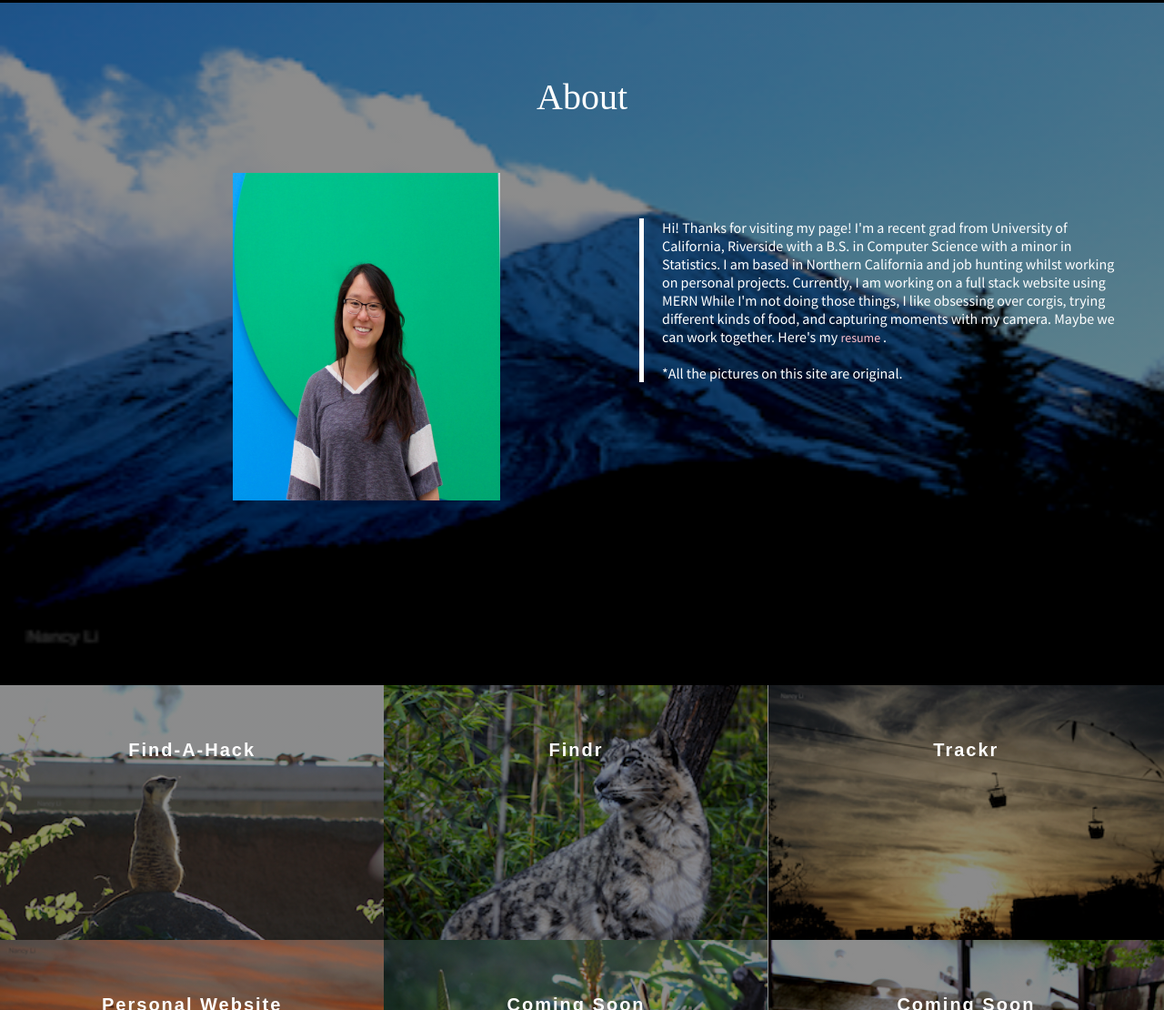
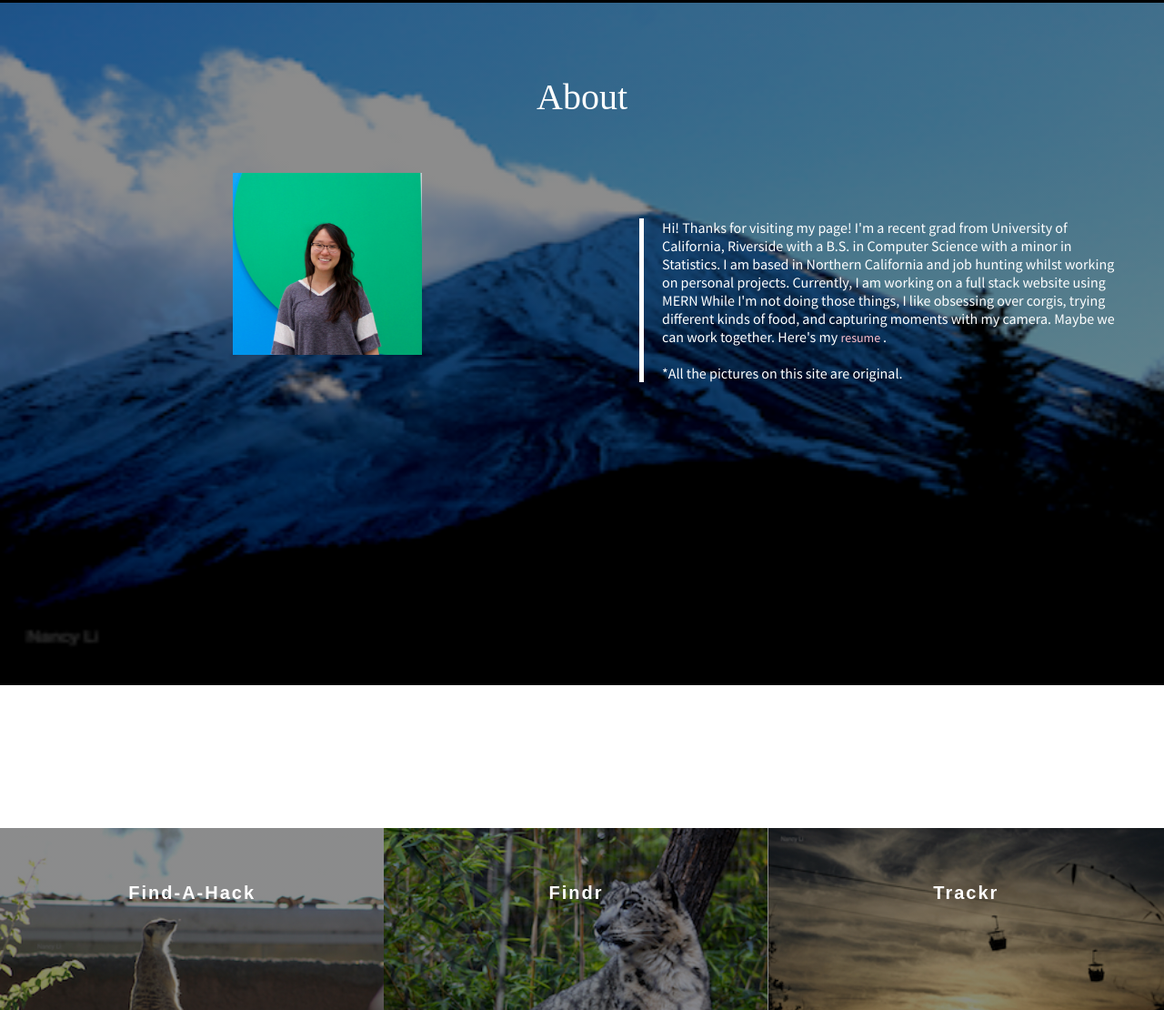
Before and after one commit to musicalburrito/personal-website, a website: page public/index.html in a window 1280 px wide. Shown: the part 747-1857 px from the top of the page at 91% size. Drawn offline with nearby package versions, Linux system fonts and the light colour scheme; a web font is replaced by a local one.

Commit message:
aspect ratio fixed

```diff
--- a/public/index.css
+++ b/public/index.css
@@ -260,12 +260,17 @@ i:hover{
 }
 
 #picture{
-    background-image: url("/public/pictures/picture.jpg");
-    background-size: 100% 100%;
+    display: block;
+    max-width:230px;
+    max-height:200px;
+    width: auto;
+    height: auto;
+}
+
+#pictureDiv{
     width: 23%;
-    height: 50%;
+    height: 100%;
     float: left;
     margin-left: 20%;
     margin-top: 60px;
-    /*background-color: white;*/
 }
--- a/public/index.html
+++ b/public/index.html
@@ -32,8 +32,11 @@
             <div id="abouttitle">
                 About
             </div>
-            <div id = "picture">
+            <div id="pictureDiv">
+                <img id="picture" src="/pictures/picture.jpg">
             </div>
+            <!--<div id = "picture">-->
+            <!--</div>-->
             <div id="line">
                 <div id="intro">Hi! Thanks for visiting my page! I'm a recent grad from University of California,
                     Riverside with a B.S. in Computer Science with a minor in Statistics. I am based in Northern California
```
